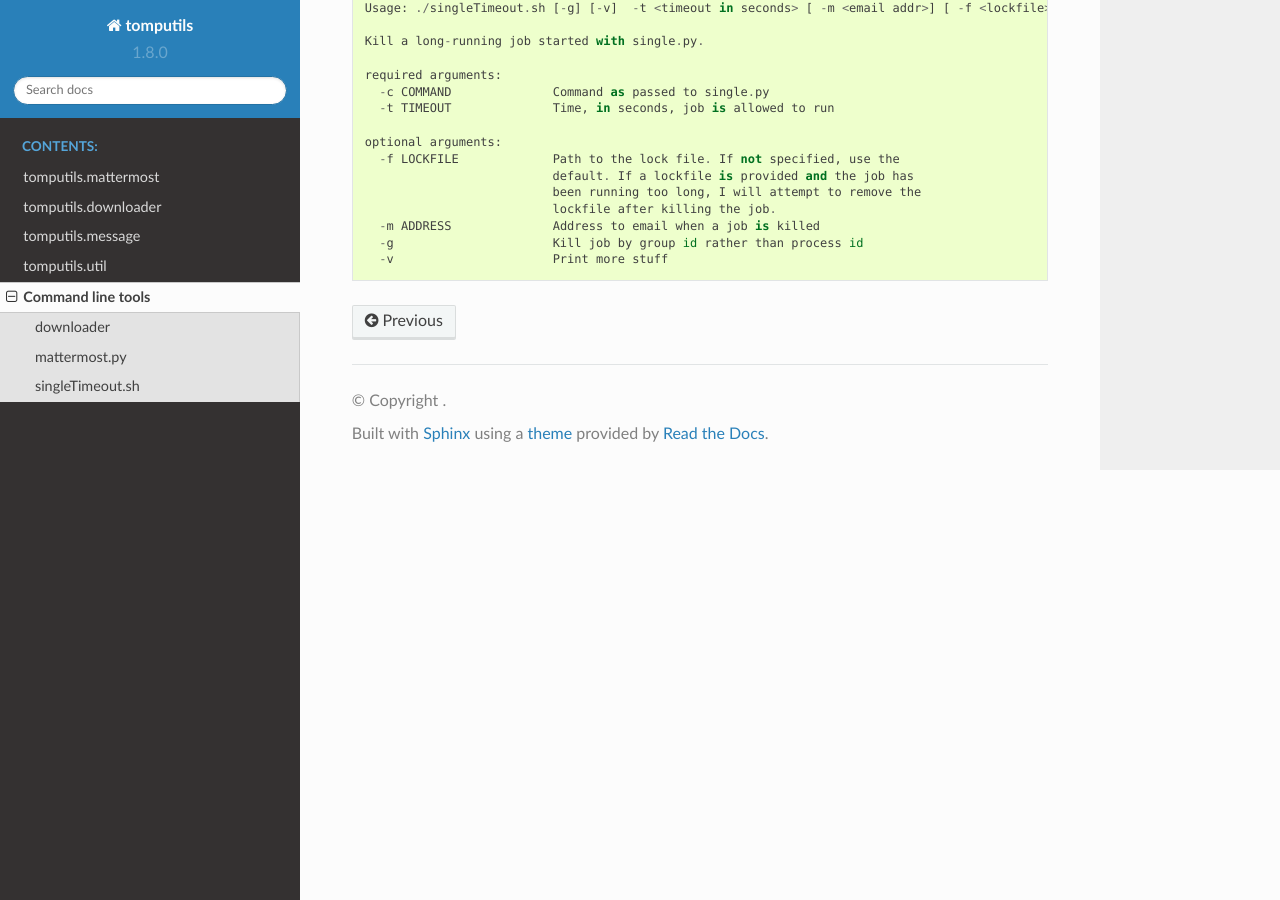
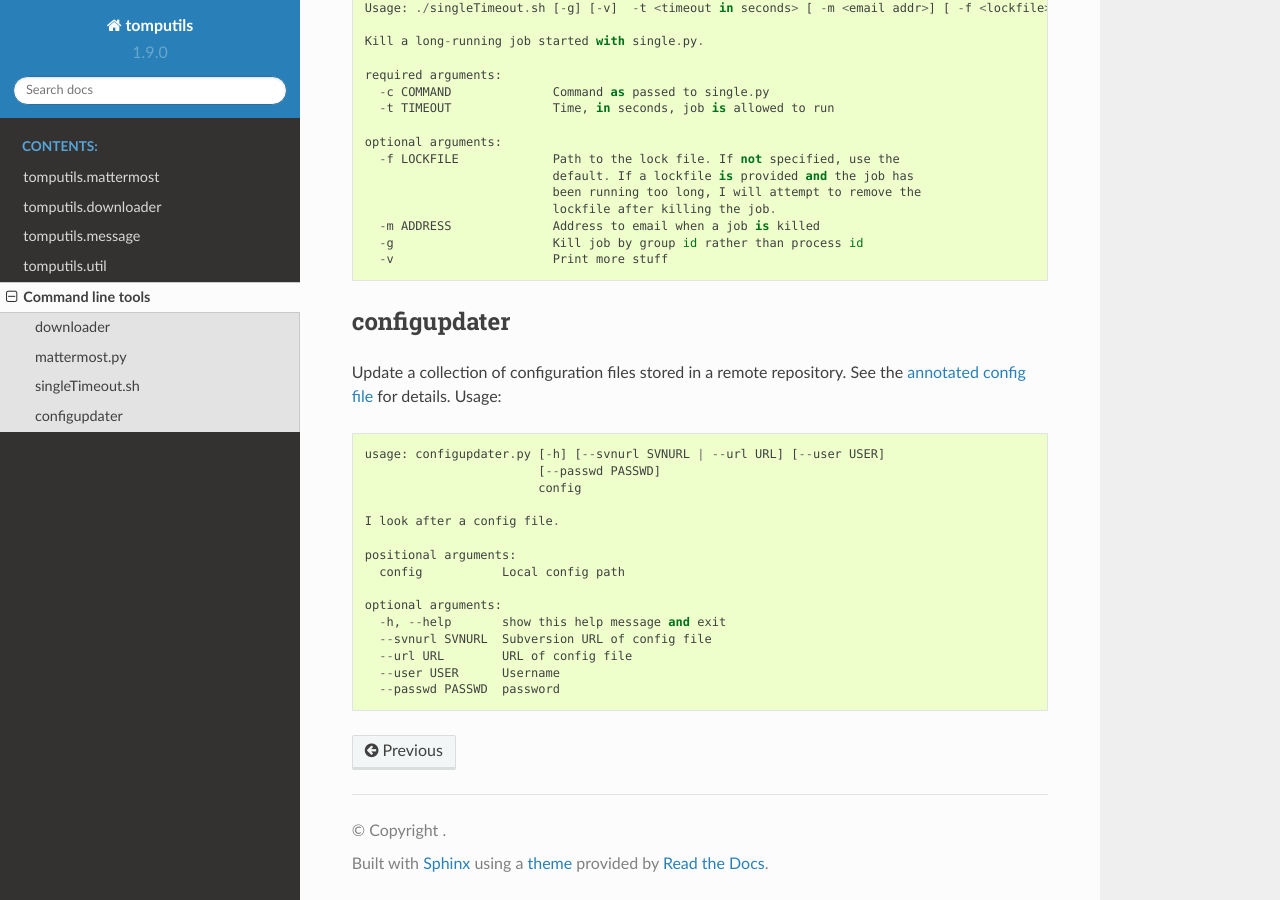
Before and after one commit to awech/tomputils, a Sphinx documentation site: the page built from doc/source/scripts.rst, in a window 1280 px wide and 900 px high, scrolled down 1382 px. Built offline with Sphinx 7.4.7 and the Read the Docs theme 2.0.0, drawn with Linux system fonts in a browser that asks for light colours; formulas are drawn with MathJax 3.

```diff
--- a/doc/source/scripts.rst
+++ b/doc/source/scripts.rst
@@ -82,3 +82,25 @@ Kill a job started with single.py if it has been running too long. Usage::
       -m ADDRESS              Address to email when a job is killed
       -g                      Kill job by group id rather than process id
       -v                      Print more stuff
+
+
+configupdater
+^^^^^^^^^^^^^
+
+Update a collection of configuration files stored in a remote repository. See the :ref:`annotated config file <configupdater.yaml>` for details. Usage::
+
+    usage: configupdater.py [-h] [--svnurl SVNURL | --url URL] [--user USER]
+                            [--passwd PASSWD]
+                            config
+
+    I look after a config file.
+
+    positional arguments:
+      config           Local config path
+
+    optional arguments:
+      -h, --help       show this help message and exit
+      --svnurl SVNURL  Subversion URL of config file
+      --url URL        URL of config file
+      --user USER      Username
+      --passwd PASSWD  password
--- a/tomputils/__init__.py
+++ b/tomputils/__init__.py
@@ -16,4 +16,4 @@ A collection of supporting modules.
 """
 
 
-__version__ = "1.8.0"
+__version__ = "1.9.0"
```
Also changed, not shown: doc/source/configupdater_example.rst (added, +55 -0 lines).
